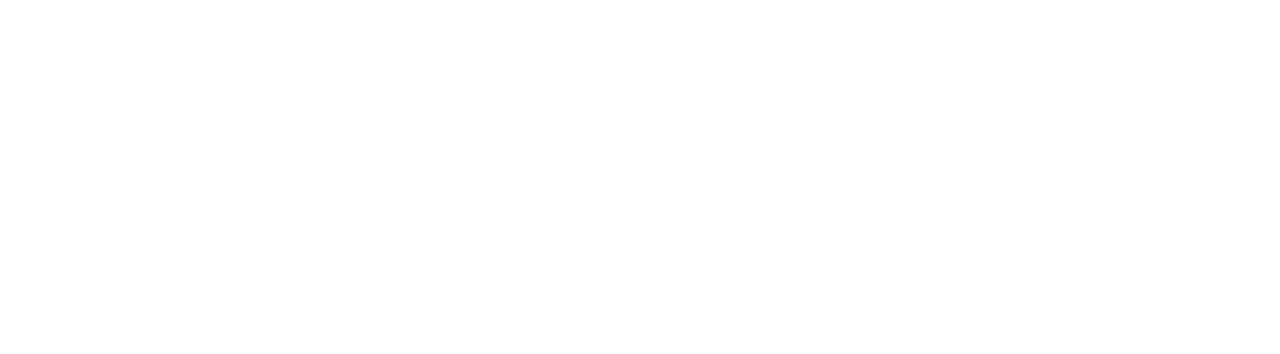
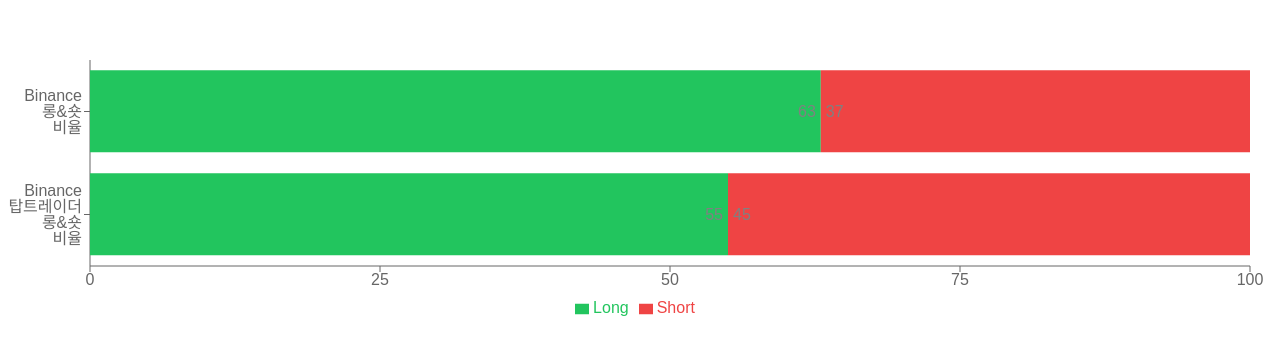
Before and after one commit to kanngji/tradingDiary, a Next.js app: page /info in a window 1280 px wide. Shown: the part 176-530 px from the top of the page. Built offline with nearby package versions, Linux system fonts and the light colour scheme.

Commit message:
feat: Long & Short Ratio UI & dump Data

```diff
--- a/package.json
+++ b/package.json
@@ -18,7 +18,8 @@
     "@headlessui/react": "^2.2.2",
     "next": "15.1.4",
     "react": "^19.0.0",
-    "react-dom": "^19.0.0"
+    "react-dom": "^19.0.0",
+    "recharts": "^2.15.3"
   },
   "devDependencies": {
     "@eslint/eslintrc": "^3",
--- a/src/app/components/LongShortRatio.tsx
+++ b/src/app/components/LongShortRatio.tsx
@@ -0,0 +1,47 @@
+'use client';
+import React from 'react';
+import { BarChart, Bar, XAxis, YAxis, Tooltip, Legend, LabelList, ResponsiveContainer } from 'recharts';
+
+const data = [
+    {
+      name: 'Binance 롱&숏 비율',
+      Long: 63,
+      Short: 37,
+    },
+    {
+      name: 'Binance 탑트레이더 롱&숏 비율',
+      Long: 55,
+      Short: 45,
+    },
+  ];
+
+export default function LongShortRatio () {
+    return (
+        <>
+            <ResponsiveContainer width="100%" height={300}>
+                <BarChart
+                layout="vertical"
+                data={data}
+                margin={{ top: 20, right: 30, left: 30, bottom: 20 }}>
+                    <XAxis type="number" domain={[0, 100]} />
+                    <YAxis type="category" dataKey="name" />
+                <Tooltip />
+                <Legend />
+                <Bar dataKey="Long" stackId="a" fill="#22c55e"> {/* green */}
+                    <LabelList dataKey="Long" position="insideRight" />
+                </Bar>
+                <Bar dataKey="Short" stackId="a" fill="#ef4444"> {/* red */}
+                    <LabelList dataKey="Short" position="insideLeft" />
+                </Bar>
+                </BarChart>
+            </ResponsiveContainer>
+
+            <h2 className="text-xl font-bold mb-2 text-black">
+                *해당 데이터는 5분마다 갱신됩니다.
+                <br/>
+                <br/>
+                *해당 데이터의 출처는 Binance에서 제공하는 API 입니다.
+            </h2>
+        </>
+    )
+};
--- a/src/app/info/page.tsx
+++ b/src/app/info/page.tsx
@@ -1,5 +1,6 @@
 import React from 'react';
 import Navbar from '../components/Navbar';
+import LongShortRatio from '../components/LongShortRatio';
 
 export default function Info() {
     return (
@@ -9,12 +10,14 @@
             <div className="grid grid-cols-2 gap-6 h-full mt-20">
                 <div className="bg-white border border-gray-400 rounded-lg p-4 text-center text-black">
                     거래소 별 체결량
+
                 </div>
                 <div className="bg-white border border-gray-400 rounded-lg p-4 text-center text-black">
                     텔레그램 Post
                 </div>
                 <div className="bg-white border border-gray-400 rounded-lg p-4 text-center text-black">
                     롱 & 숏 비율
+                    <LongShortRatio/>
                 </div>
                 <div className="bg-white border border-gray-400 rounded-lg p-4 text-center text-black">
                     참고 지표
```
Also changed, not shown: 1 other file (tests, documents, lock files or other folders).
